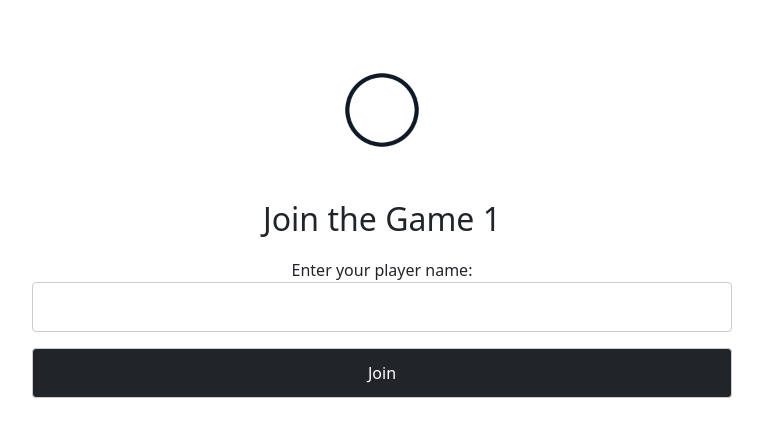
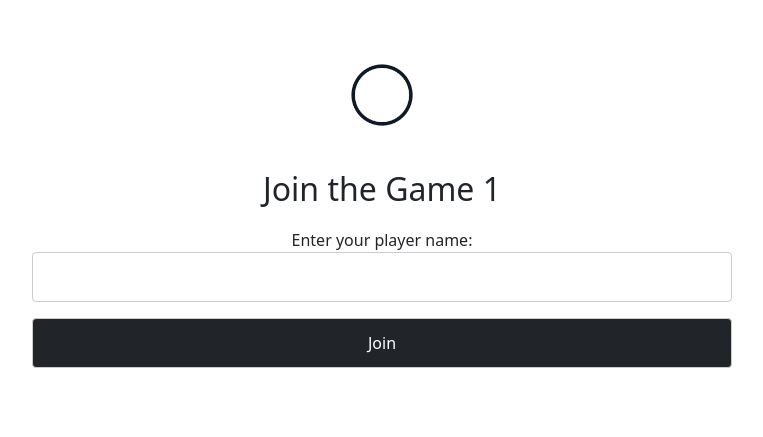
Before and after one commit to temporal-sa/temporal-trivia-ui, a Flask app: page /1/join in a window 1280 px wide. Shown: the top 437 px of the page, without its empty margins (258-1021 px from the left). Run offline with Flask 3, Linux system fonts and the light colour scheme.

Commit message:
change image sizing
Signed-off-by: ktenzer <keith.tenzer@gmail.com>

```diff
--- a/templates/base.html
+++ b/templates/base.html
@@ -64,9 +64,9 @@
       cursor: pointer;
     }
 
-    @media (min-width: 992px) {
+    @media (min-width: 900px) {
         .header-image img {
-          max-width: 60%;
+          max-width: 50%;
           margin: auto;
         }
       }
```
